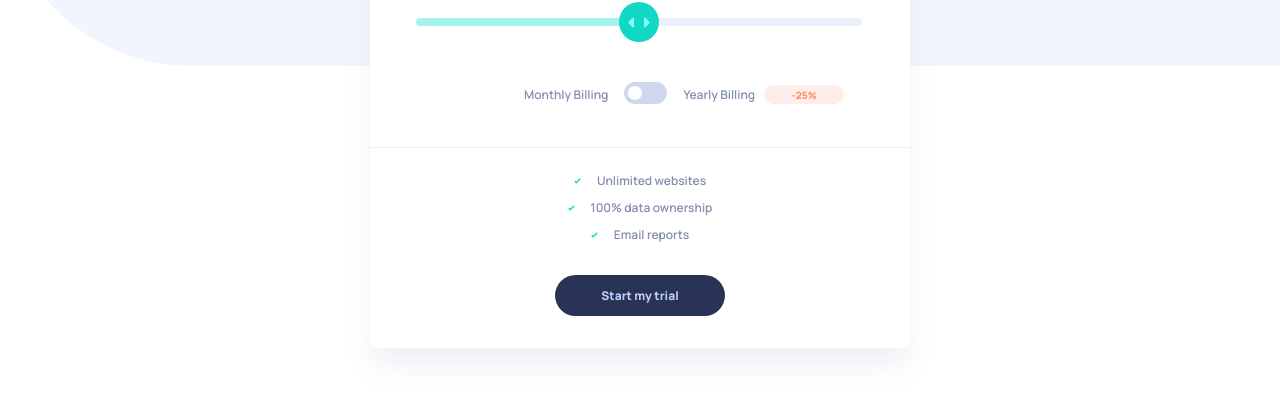
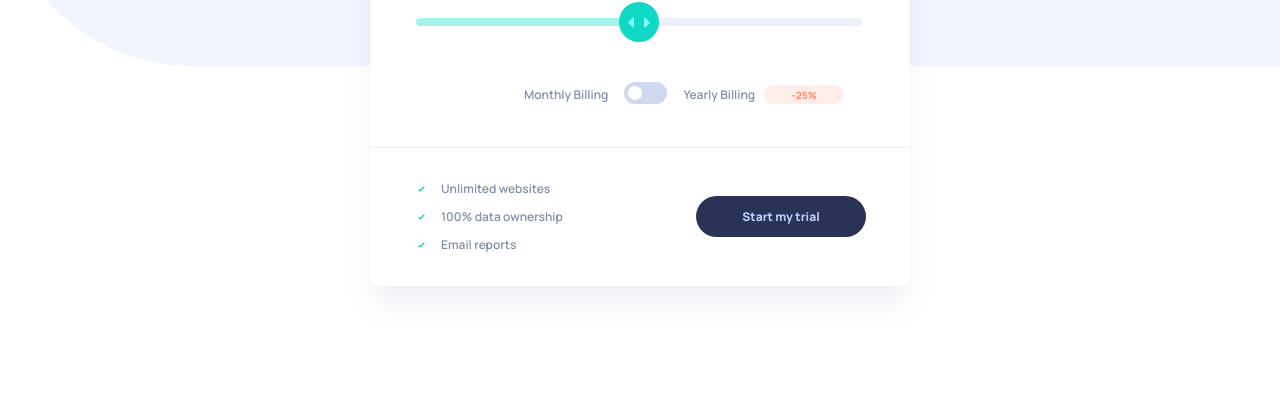
Before and after one commit to AdamHaniff/Interactive-Pricing-Component, a website built with Parcel: page index.html in a window 1280 px wide. Shown: the part 383-778 px from the top of the page. Built offline with nearby package versions, Linux system fonts and the light colour scheme.

Commit message:
Styled pricing__features in 768px layout

```diff
--- a/main.scss
+++ b/main.scss
@@ -379,6 +379,15 @@ body {
     }
 
     &__features-start {
+      flex-direction: row;
+      justify-content: space-between;
+      gap: initial;
+      padding: 3.2rem 4.4rem 3.3rem 4.8rem;
+    }
+
+    &__features {
+      align-items: start;
+      gap: 1.1rem;
     }
   }
 }
```
Also changed, not shown: css/main.css, 1 other file.
